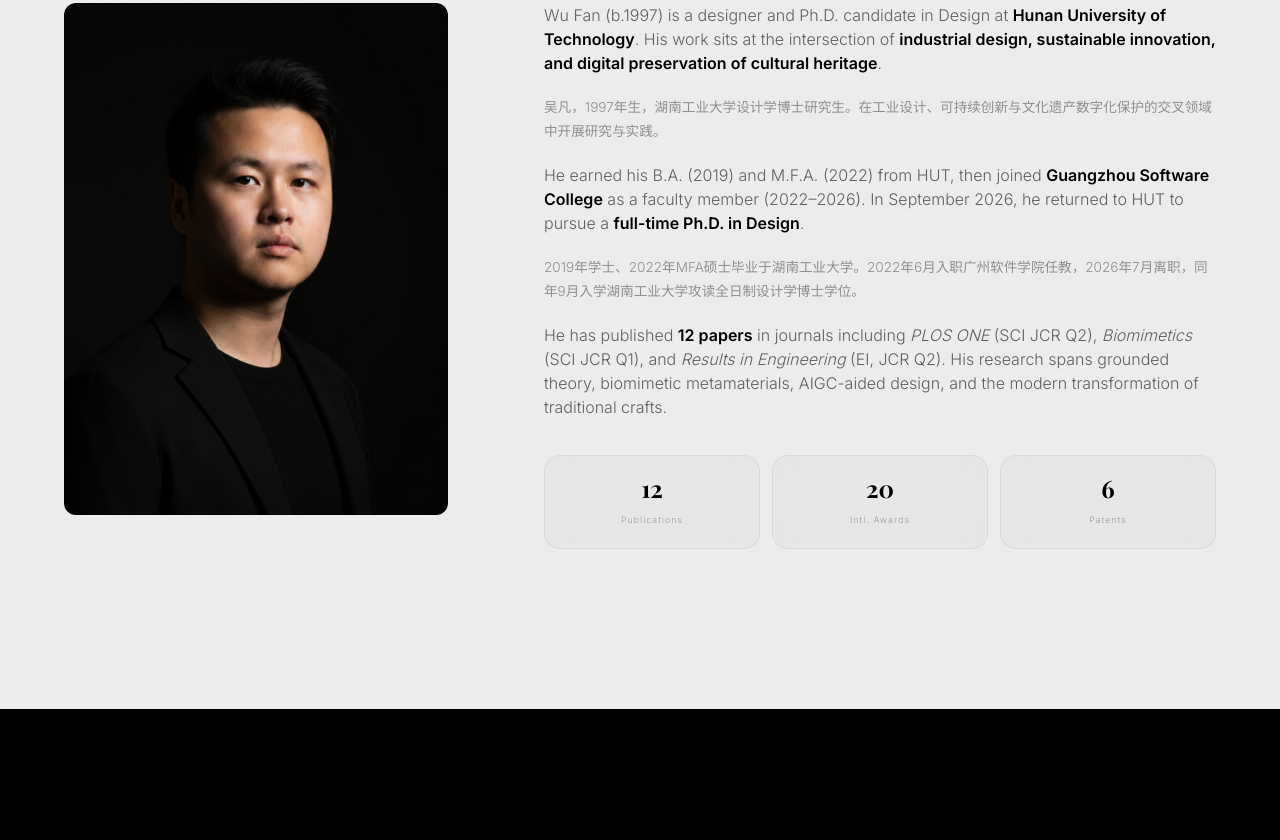
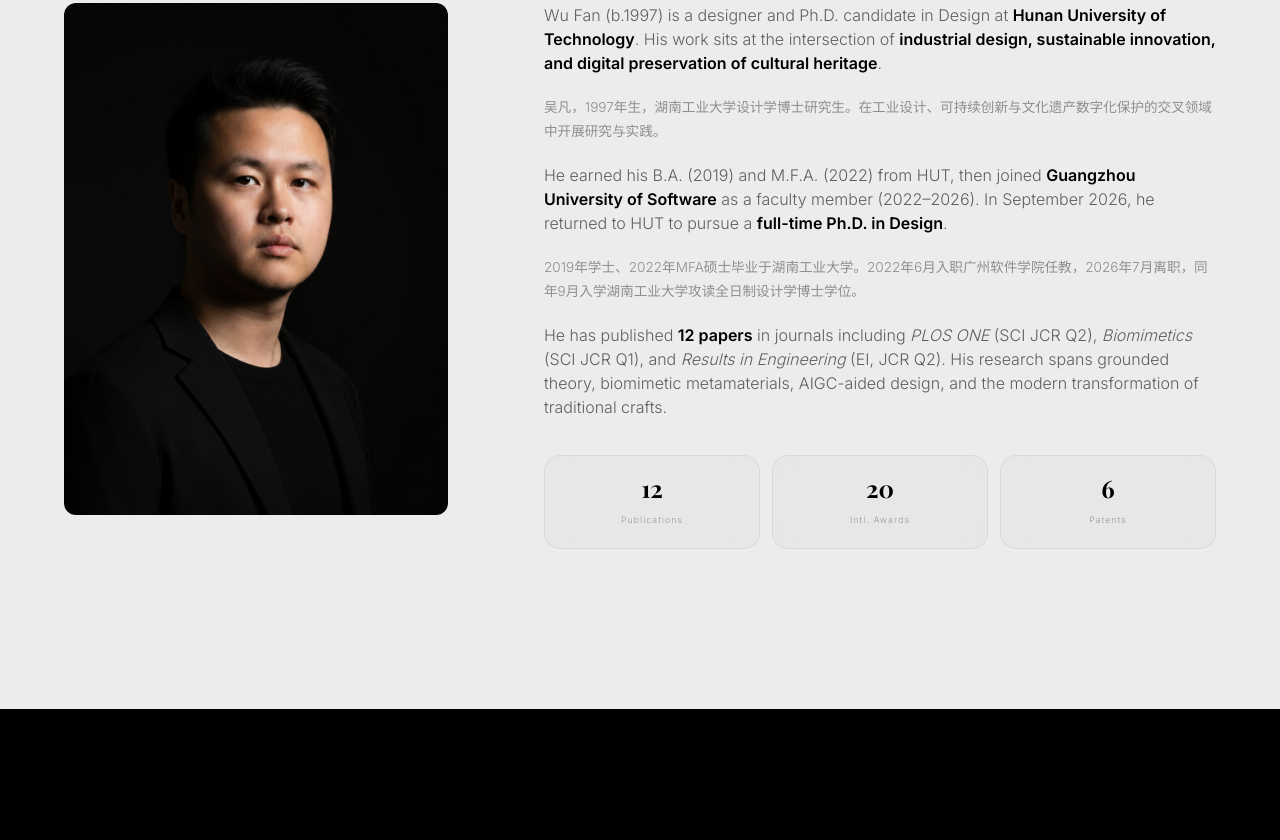
Before and after one commit to kk784199880/wufan-website, a plain HTML site: page index.html in a window 1280 px wide. Shown: the part 2020-2860 px from the top of the page. Drawn offline with nearby package versions, Linux system fonts and the light colour scheme; a web font is replaced by a local one.

Commit message:
Fix university name: Guangzhou Software College → Guangzhou University of Software

```diff
--- a/index.html
+++ b/index.html
@@ -503,7 +503,7 @@
             吴凡，1997年生，湖南工业大学设计学博士研究生。在工业设计、可持续创新与文化遗产数字化保护的交叉领域中开展研究与实践。
           </p>
           <p>
-            He earned his B.A. (2019) and M.F.A. (2022) from HUT, then joined <strong style="color:#000;font-weight:600;">Guangzhou Software College</strong> as a faculty member (2022–2026). In September 2026, he returned to HUT to pursue a <strong style="color:#000;font-weight:600;">full-time Ph.D. in Design</strong>.
+            He earned his B.A. (2019) and M.F.A. (2022) from HUT, then joined <strong style="color:#000;font-weight:600;">Guangzhou University of Software</strong> as a faculty member (2022–2026). In September 2026, he returned to HUT to pursue a <strong style="color:#000;font-weight:600;">full-time Ph.D. in Design</strong>.
           </p>
           <p style="color:rgba(0,0,0,0.4);font-size:0.85em;">
             2019年学士、2022年MFA硕士毕业于湖南工业大学。2022年6月入职广州软件学院任教，2026年7月离职，同年9月入学湖南工业大学攻读全日制设计学博士学位。
@@ -856,7 +856,7 @@
               <div class="flex-1 h-px" style="background:linear-gradient(90deg, rgba(0,0,0,0.1), transparent);"></div>
             </div>
             <div class="card p-5">
-              <h4 class="font-semibold text-sm mb-2" style="color:#000;">Guangzhou Software College</h4>
+              <h4 class="font-semibold text-sm mb-2" style="color:#000;">Guangzhou University of Software</h4>
               <p style="color:rgba(0,0,0,0.45);font-size:0.7rem;line-height:1.5;">
                 Faculty member. Guided students to KDESIGN, EPDA, Spark awards.
               </p>
```
